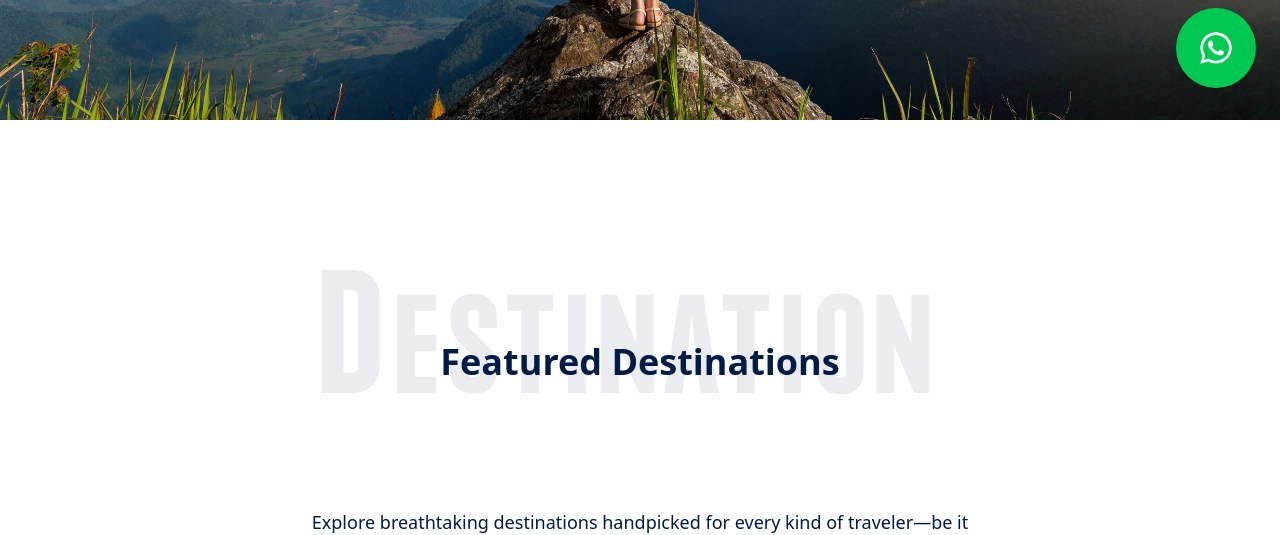
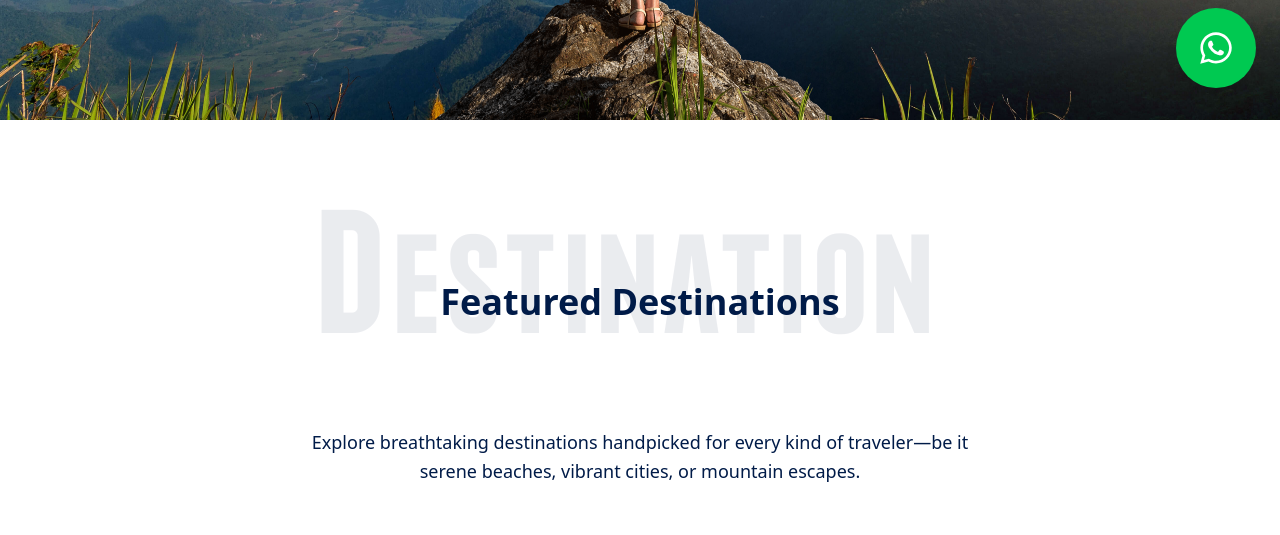
Before and after one commit to Fica-Web/Smart-Travels, a React (Vite) app in the folder frontend/: page / in a window 1280 px wide. Shown: the part 680-1215 px from the top of the page. Built offline with nearby package versions, Linux system fonts and the light colour scheme; no server answers.

Commit message:
update sectionheading padding

```diff
--- a/frontend/src/components/HomeSection/HomePage/Destination.jsx
+++ b/frontend/src/components/HomeSection/HomePage/Destination.jsx
@@ -44,9 +44,9 @@ const Destination = () => {
       <SectionHeading
         heading="Featured Destinations"
         variant={isHomePage ? "home" : "hotel"}
-        top={isHomePage ? "mt-10" : "mt-0"}
+        top={isHomePage ? "mt-8" : "mt-0"}
         align={isHomePage ? "center" : "center"}
-        py={isHomePage ? "py-17 md:py-20 lg:py-40" : "py-7 md:py-10"}
+        py={isHomePage ? "py-17 md:py-20 lg:py-35" : "py-7 md:py-10"}
         {...(isHomePage && {
           backgroundText: "Destination",
           subtext:
--- a/frontend/src/components/reusable/SectionHeading.jsx
+++ b/frontend/src/components/reusable/SectionHeading.jsx
@@ -1,12 +1,12 @@
 import React from 'react';
 
-const SectionHeading = ({ backgroundText = '', heading, subtext = '', align = 'center', py='py-17 md:py-20 lg:py-40' ,variant,top='mt-10'}) => {
+const SectionHeading = ({ backgroundText = '', heading, subtext = '', align = 'center', py='py-17 md:py-20 lg:py-35' ,variant,top='mt-8'}) => {
    const isCentered = align === 'center';
   const isHotelPage = variant === 'hotel';
 
   return (
     <section className=''>
-      <div className={`relative w-full px-4 ${py} overflow-visible mt-0 md:${top}  text-${align}`}>
+      <div className={`relative w-full px-4 ${py} overflow-visible mt-0 md:${top}  text-${align} `}>
         {/* Background large text (only if centered) */}
         {isCentered && backgroundText && (
           <h1 className="font-coastal-clean absolute top-1/2 left-1/2 -translate-x-1/2 -translate-y-1/2
```
